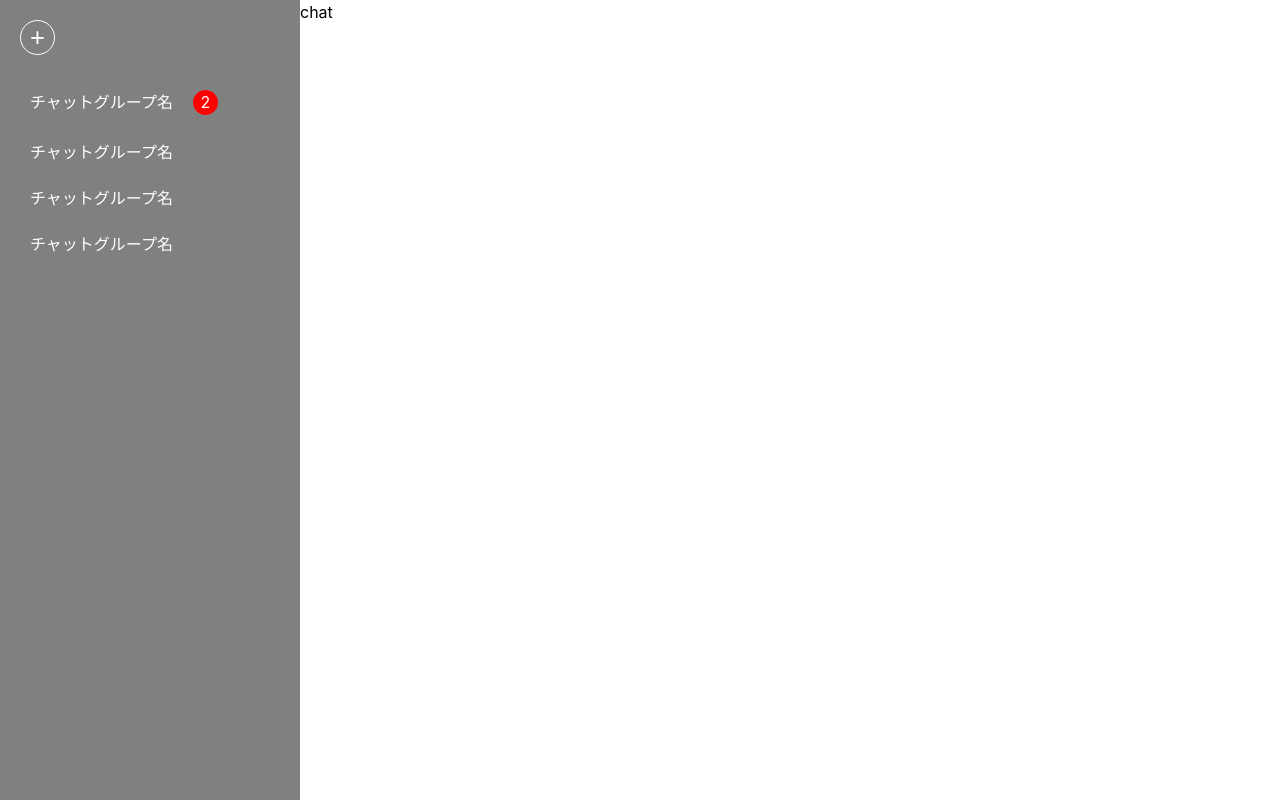
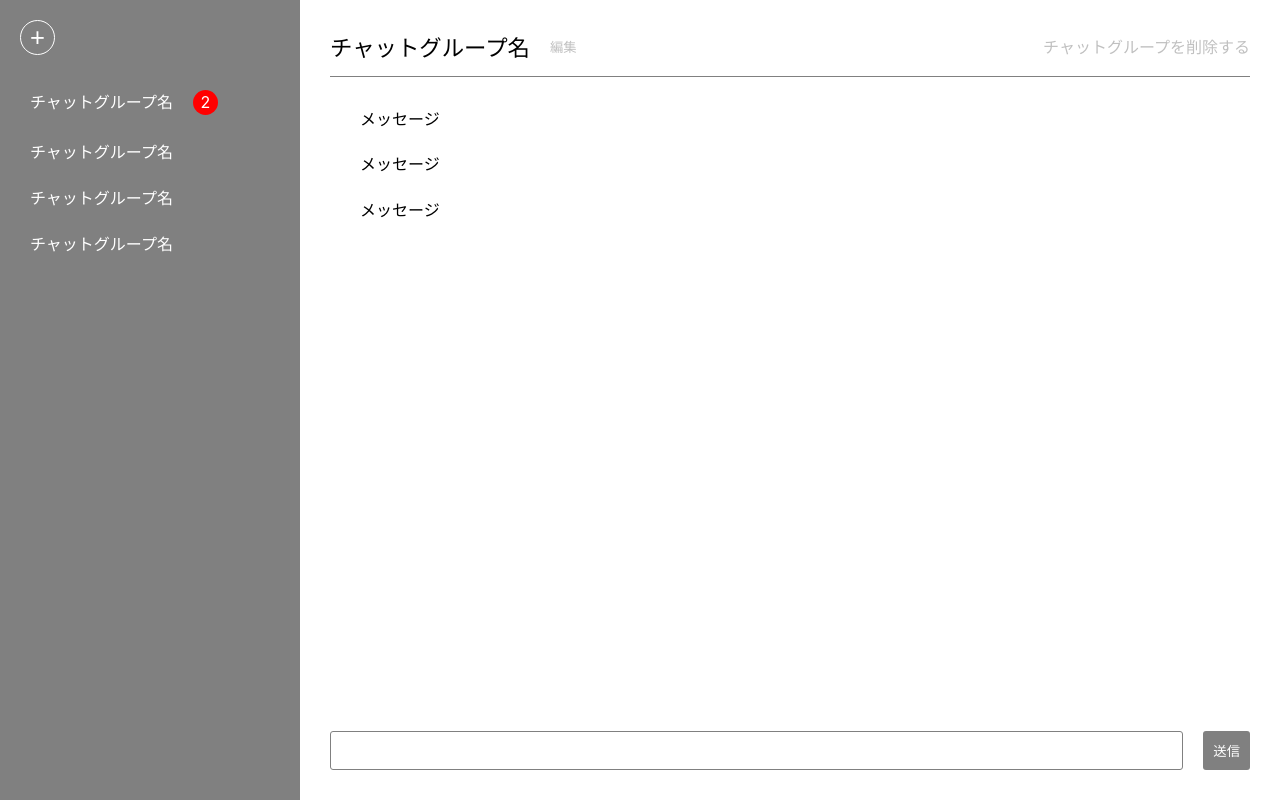
Before and after one commit to chomatsuken-div/mini-chat, a Vue app in the folder frontend/: page / in a window 1280 px wide. Built offline with nearby package versions, Linux system fonts and the light colour scheme; the HTML template or start-up script is replaced by a standard one.

Commit message:
design chat-conteiner

```diff
--- a/frontend/src/App.vue
+++ b/frontend/src/App.vue
@@ -18,20 +18,62 @@ import ChatContainer from './components/ChatContainer.vue'
       return {
         groups: [
           {
+            curernt_group: true,
             name: "チャットグループ名",
-            unread_count: 2
+            unread_count: 2,
+            messages: [
+              {
+                text: "メッセージ"
+              },
+              {
+                text: "メッセージ"
+              },
+              {
+                text: "メッセージ"
+              },
+            ]
           },
           {
+            curernt_group: false,
             name: "チャットグループ名",
-            unread_count: 0
+            unread_count: 0,
+            messages: [
+              {
+                text: "メッセージ"
+              },
+              {
+                text: "メッセージ"
+              },
+            ]
           },
           {
+            curernt_group: false,
             name: "チャットグループ名",
-            unread_count: 0
+            unread_count: 0,
+            messages: [
+              {
+                text: "メッセージ"
+              },
+            ]
           },
           {
+            curernt_group: false,
             name: "チャットグループ名",
-            unread_count: 0
+            unread_count: 0,
+            messages: [
+              {
+                text: "メッセージ"
+              },
+              {
+                text: "メッセージ"
+              },
+              {
+                text: "メッセージ"
+              },
+              {
+                text: "メッセージ"
+              },
+            ]
           },
         ]
       }
@@ -60,6 +102,7 @@ time, mark, audio, video {
  outline:0;
  vertical-align:baseline;
  background:transparent;
+ box-sizing: border-box;
 }
 
 body {
--- a/frontend/src/components/ChatContainer.vue
+++ b/frontend/src/components/ChatContainer.vue
@@ -1,3 +1,94 @@
 <template>
-  <div>chat</div>
+  <div class="chat-conteiner">
+    <div class="chat-conteiner__content" v-for="(group, index) in groups" :key="index" v-if="group.curernt_group == true">
+      <div class="chat-conteiner__content__group-box">
+        <div class="chat-conteiner__content__group-box__left">
+          <div class="chat-conteiner__content__group-box__left__name">{{group.name}}</div>
+          <button class="chat-conteiner__content__group-box__left__edit">編集</button>
+        </div>
+        <button class="chat-conteiner__content__group-box__right">チャットグループを削除する</button>
+      </div>
+      <ul class="chat-conteiner__content__messages">
+        <li v-for="message in group.messages">
+          {{message.text}}
+        </li>
+      </ul>
+      <form class="chat-conteiner__content__form">
+        <input type="text" class="chat-conteiner__content__form__text">
+        <input type="submit" class="chat-conteiner__content__form__submit" value="送信">
+      </form>
+    </div>
+  </div>
 </template>
+
+<script>
+
+export default {
+  props: [
+   'groups'
+  ],
+  data: function () {
+    return {
+    }
+  }
+}
+</script>
+
+<style lang="scss" scoped>
+.chat-conteiner {
+  width: calc(100% - 300px);
+  height: 100vh;
+  padding: 30px;
+  &__content {
+    height: 100%;
+    &__group-box {
+      display: flex;
+      justify-content: space-between;
+      border-bottom: #808080 1px solid;
+      padding-bottom: 10px;
+      button {
+        border: none;
+      }
+      &__left {
+        display: flex;
+        &__name {
+          font-size: 1.4rem;
+        }
+        &__edit {
+          margin-left: 20px;
+          color: #C0C0C0;
+        }
+      }
+      &__right {
+        font-size: 1rem;
+        color: #C0C0C0;
+      }
+    }
+    &__messages {
+      height: calc(100% - 146px);
+      margin: 30px;
+      overflow: auto;
+      li {
+        padding-bottom: 20px;
+      }
+    }
+    &__form {
+      display: flex;
+      &__text {
+        width: 100%;
+        border: #808080 1px solid;
+        border-radius: 3px;
+      }
+      &__submit {
+        background: #808080;
+        margin-left: 20px;
+        padding: 10px;
+        border: none;
+        border-radius: 3px;
+        color: #fff;
+      }
+    }
+  }
+}
+
+</style>
```
